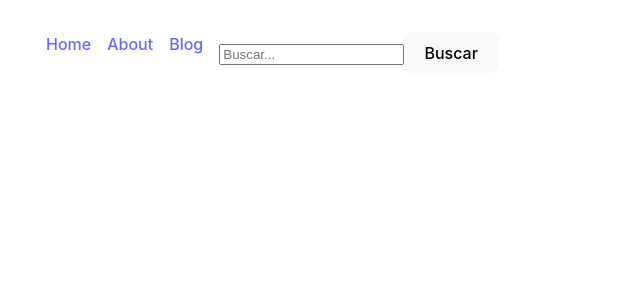
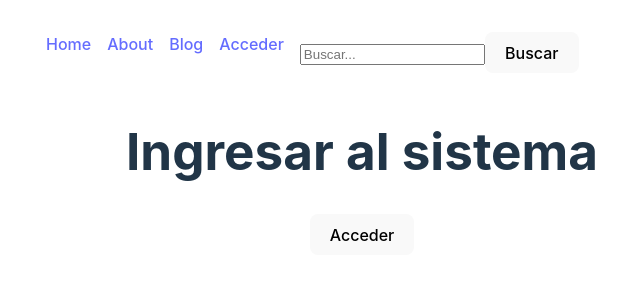
Before and after one commit to josehb96/VueNavigation, a Vue app: page /login in a window 1280 px wide. Shown: the top 300 px of the page, without its empty margins (278-918 px from the left). Built offline with nearby package versions, Linux system fonts and the light colour scheme.

Commit message:
Init of Navigation Guards

```diff
--- a/src/components/HeaderMain.vue
+++ b/src/components/HeaderMain.vue
@@ -15,8 +15,9 @@
     <div>
         <div class="menu">
             <RouterLink to="/" >Home</RouterLink>
-            <RouterLink :to="{ name: 'about' }" >About</RouterLink>
-            <RouterLink :to="{ name: 'blog' }" >Blog</RouterLink>
+            <RouterLink :to="{ name: 'about' }">About</RouterLink>
+            <RouterLink :to="{ name: 'blog' }">Blog</RouterLink>
+            <RouterLink :to="{ name: 'login' }">Acceder</RouterLink>
             <div>
                 <input type="text" placeholder="Buscar..." v-model="kword">
                 <button @click="buscarBlog">Buscar</button>
--- /dev/null
+++ b/src/router/home.js
@@ -0,0 +1,40 @@
+import HomeView from '../views/HomeView.vue'
+import AboutView from '../views/AboutView.vue'
+import BlogView from '../views/BlogView.vue'
+import EntradaBlogView from '../views/EntradaBlogView.vue'
+import SearchBlog from '../views/SearchBlogView.vue'
+
+export const homeRoutes = [
+   {
+       path: '/',
+       component: HomeView,
+       name: 'home'
+   },
+   {
+       path: '/about',
+       component: AboutView,
+       name: 'about'
+   },
+   {
+       path: '/entra/:id(//d+)', // Forzamos a que sólo aceptemos valores numéricos para dicho parámetro
+       component: EntradaBlogView,
+       name: 'blog-entrada'
+   },
+   {
+       path: '/search-blog',
+       component: SearchBlog,
+       name: 'search-blog'
+   },
+   {
+       path: '/blog',
+       component: BlogView,
+       name: 'blog',
+       children: [
+           {
+               path: 'detail/:id',
+               component: EntradaBlogView,
+               name: 'blog-detail'
+           }
+       ]
+   }
+]
--- a/src/router/index.js
+++ b/src/router/index.js
@@ -1,44 +1,11 @@
-import { createRouter, createMemoryHistory, createWebHistory } from 'vue-router'
+import { createRouter, createWebHistory } from 'vue-router'
 
-import HomeView from '../views/HomeView.vue'
-import AboutView from '../views/AboutView.vue'
-import BlogView from '../views/BlogView.vue'
-import EntradaBlogView from '../views/EntradaBlogView.vue'
-import SearchBlog from '../views/SearchBlogView.vue'
+import { homeRoutes } from './home'
+import { usersRoutes } from './users'
 
 const routes = [
-   {
-       path: '/',
-       component: HomeView,
-       name: 'home'
-   },
-   {
-       path: '/about',
-       component: AboutView,
-       name: 'about'
-   },
-   {
-       path: '/entra/:id(//d+)', // Forzamos a que sólo aceptemos valores numéricos para dicho parámetro
-       component: EntradaBlogView,
-       name: 'blog-entrada'
-   },
-   {
-       path: '/search-blog',
-       component: SearchBlog,
-       name: 'search-blog'
-   },
-   {
-       path: '/blog',
-       component: BlogView,
-       name: 'blog',
-       children: [
-           {
-               path: 'detail/:id',
-               component: EntradaBlogView,
-               name: 'blog-detail'
-           }
-       ]
-   }
+    ...homeRoutes,
+    ...usersRoutes // Esta sintaxis es para concatenar dos arrays como haríamos con homeRoutes.concat(usersRoutes)
 ]
 
 const router = createRouter({
--- /dev/null
+++ b/src/router/users.js
@@ -0,0 +1,15 @@
+import LoginView from "../users/LoginView.vue"
+import PerfilUserView from "../users/PerfilUserView.vue"
+
+export const usersRoutes = [
+    {
+        path: '/login',
+        component: LoginView,
+        name: 'login'
+    },
+    {
+        path: '/user-perfil',
+        component: PerfilUserView,
+        name: 'user-perfil'
+    }
+]
--- /dev/null
+++ b/src/users/LoginView.vue
@@ -0,0 +1,36 @@
+<script setup>
+
+    import { ref } from 'vue'
+    import { useRouter } from 'vue-router'
+
+    // states
+    const router = useRouter()
+    const loading = ref(false)
+
+    // methods
+    const login = () => {
+
+        // proceso de login
+        localStorage.setItem('isAuth', true) // Con esto hemos establecido una variable en la memoria del navegador
+        loading.value = true
+        setTimeout(() => {
+            loading.value = false // Volvemos este estado a su valor default
+            router.push({ name: 'user-perfil' })
+        }, 1000)
+    }
+
+</script>
+
+<template>
+    <div>
+        <h1>Ingresar al sistema</h1>
+        <button @click="login">Acceder</button>
+
+        <p v-if="loading">...accediendo</p>
+    </div>
+</template>
+
+
+<style lang="scss" scoped>
+
+</style>
--- /dev/null
+++ b/src/users/PerfilUserView.vue
@@ -0,0 +1,13 @@
+<template>
+    <div>
+        <h3>Bienvenido al perfil</h3>
+    </div>
+</template>
+
+<script setup>
+
+</script>
+
+<style lang="scss" scoped>
+
+</style>
```
